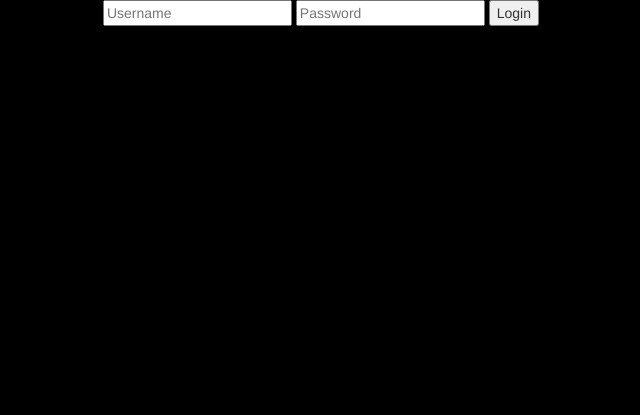
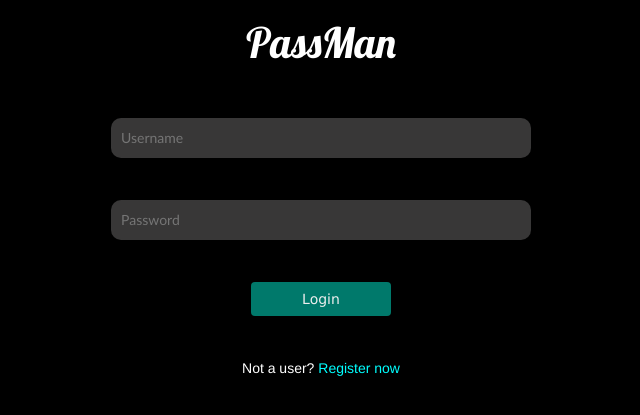
Before and after one commit to amankshihab/password-manager, a Flask app: page / in a window 1280 px wide. Shown: the top 415 px of the page, without its empty margins (319-959 px from the left). Run offline with Flask 2, Linux system fonts and the light colour scheme; some libraries are stand-ins or nearby versions.

Commit message:
Added styling

```diff
--- a/app.py
+++ b/app.py
@@ -1,5 +1,5 @@
 from logging import error
-from flask import Flask, request, render_template, sessions
+from flask import Flask, request, render_template, sessions, url_for
 from werkzeug.utils import redirect
 
 import postg
@@ -39,3 +39,8 @@ def password():
 
         else:
             return render_template('password.html', text="No Passwords found!")
+
+
+@app.route('/register')
+def register():
+    pass
--- a/static/css/main.css
+++ b/static/css/main.css
@@ -2,8 +2,76 @@ body {
   background-color: black;
 }
 
+a {
+  color: aqua;
+}
+
+p {
+  color: white;
+}
+
+h1 {
+  font-family: "Lobster", cursive;
+  text-align: center;
+  color: white;
+  font-size: 3em;
+}
+
+h2 {
+  font-family: "Lobster", cursive;
+  color: white;
+}
+
+input {
+  border-radius: 10px;
+  padding: 10px;
+  width: 30em;
+  border: none;
+  border-bottom: #00796b;
+  background-color: #383737;
+  color: whitesmoke;
+  font-family: "Gill Sans", "Gill Sans MT", Calibri, "Trebuchet MS", sans-serif;
+}
+
+input[type="submit"] {
+  background-color: #00796b;
+  color: rgb(238, 238, 238);
+  font-family: "Lucida Sans", "Lucida Sans Regular", "Lucida Grande",
+    "Lucida Sans Unicode", Geneva, Verdana, sans-serif;
+  width: 10em;
+}
+
+input[type="submit"]:hover {
+  background-color: #00753b;
+}
+
 .loginform {
-  display: grid;
+  display: flex;
   align-items: center;
   justify-content: center;
 }
+
+.buffer {
+  height: 3em;
+}
+
+.pass-container {
+  display: flex;
+  background-color: #121212;
+  border: #00796b solid 4px;
+  padding: 10px;
+  border-radius: 10px;
+  font-family: "Arimo", sans-serif;
+  font-size: 2rem;
+  margin-bottom: 1em;
+}
+
+.pass-container > button {
+  /* justify-content: flex-end; */
+  margin-left: auto;
+}
+
+.button-copy {
+  color: white;
+  background-color: #00796b;
+}
--- a/templates/index.html
+++ b/templates/index.html
@@ -11,6 +11,16 @@
       integrity="sha384-BVYiiSIFeK1dGmJRAkycuHAHRg32OmUcww7on3RYdg4Va+PmSTsz/K68vbdEjh4u"
       crossorigin="anonymous"
     />
+    <link rel="preconnect" href="https://fonts.googleapis.com" />
+    <link rel="preconnect" href="https://fonts.gstatic.com" crossorigin />
+    <link
+      href="https://fonts.googleapis.com/css2?family=Lobster&display=swap"
+      rel="stylesheet"
+    />
+    <link
+      href="https://fonts.googleapis.com/css2?family=Arimo:wght@600&display=swap"
+      rel="stylesheet"
+    />
     <link rel="stylesheet" href="../static/css/main.css" />
     <title>PassMan</title>
   </head>
--- a/templates/login.html
+++ b/templates/login.html
@@ -1,23 +1,47 @@
 {% extends "./index.html" %} {% block content %}
 <div class="loginform">
-  <form action="" method="post">
+  <div class="container">
+    <div class="row">
+      <div class="col-sm">
+        <h1>PassMan</h1>
+      </div>
+      <div class="buffer"></div>
+      <form action="" method="post" class="child">
+        <div class="col-sm text-center">
           <input
             type="text"
             placeholder="Username"
             name="username"
             value="{{ request.form.username }}"
           />
+        </div>
+        <div class="buffer"></div>
+        <div class="col-sm text-center">
           <input
             type="password"
             placeholder="Password"
             name="password"
             value="{{ request.form.password }}"
           />
-    <input type="submit" value="Login" />
+        </div>
+        <div class="buffer"></div>
+        <div class="col-sm text-center">
+          <input type="submit" value="Login" class="btn" />
+        </div>
+        <div class="buffer"></div>
       </form>
     </div>
+    <div class="row">
+      <p class="text-center">
+        Not a user? <a href="{{ url_for('register') }}">Register now</a>
+      </p>
+    </div>
+  </div>
   {% if error %}
-<div class="error">
-  <p>{{ error }}</p>
+  <div class="row">
+    <div class="col col-sm-12 col-md-12 col-lg-12 text-center">
+      <div class="alert alert-danger" role="alert">{{ error }}</div>
+    </div>
+  </div>
 </div>
 {% endif %} {% endblock %}
```
Also changed, not shown: templates/password.html (+18 -5 lines). Lines whose indentation alone changed are shown as unchanged.
